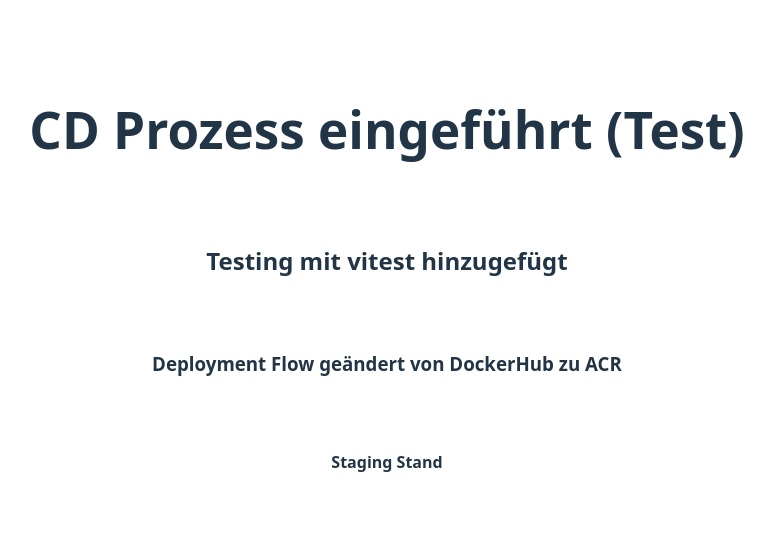
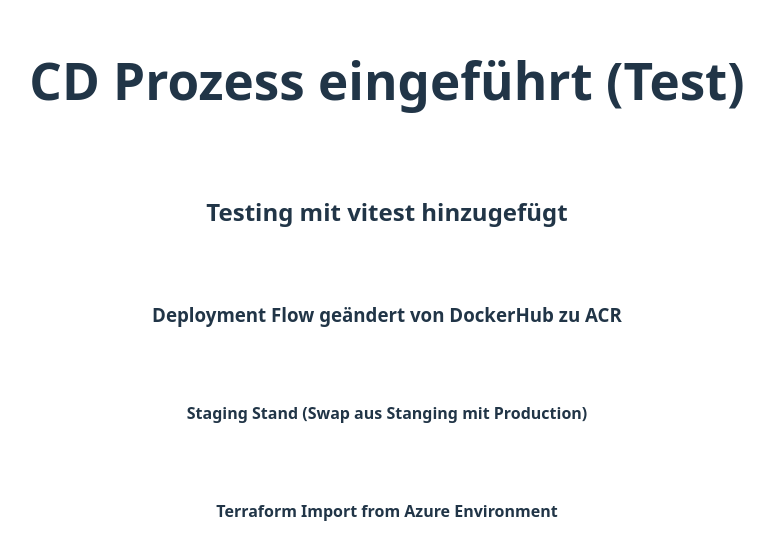
Before and after one commit to MaxPres13/project1-ci-cd, a React app in the folder frontend/: page / in a window 1280 px wide. Shown: the part 119-678 px from the top of the page, without its empty margins (253-1027 px from the left). Built offline with nearby package versions, Linux system fonts and the light colour scheme; the HTML template or start-up script is replaced by a standard one.

Commit message:
send frontend text update

```diff
--- a/frontend/src/App.tsx
+++ b/frontend/src/App.tsx
@@ -5,7 +5,8 @@
 			<h1>CD Prozess eingeführt (Test)</h1>{" "}
 			<h2>Testing mit vitest hinzugefügt</h2>
 			<h3>Deployment Flow geändert von DockerHub zu ACR</h3>
-			<h4>Staging Stand</h4>
+			<h4>Staging Stand (Swap aus Stanging mit Production)</h4>
+			<h4>Terraform Import from Azure Environment </h4>
 		</div>
 	);
 }
```
